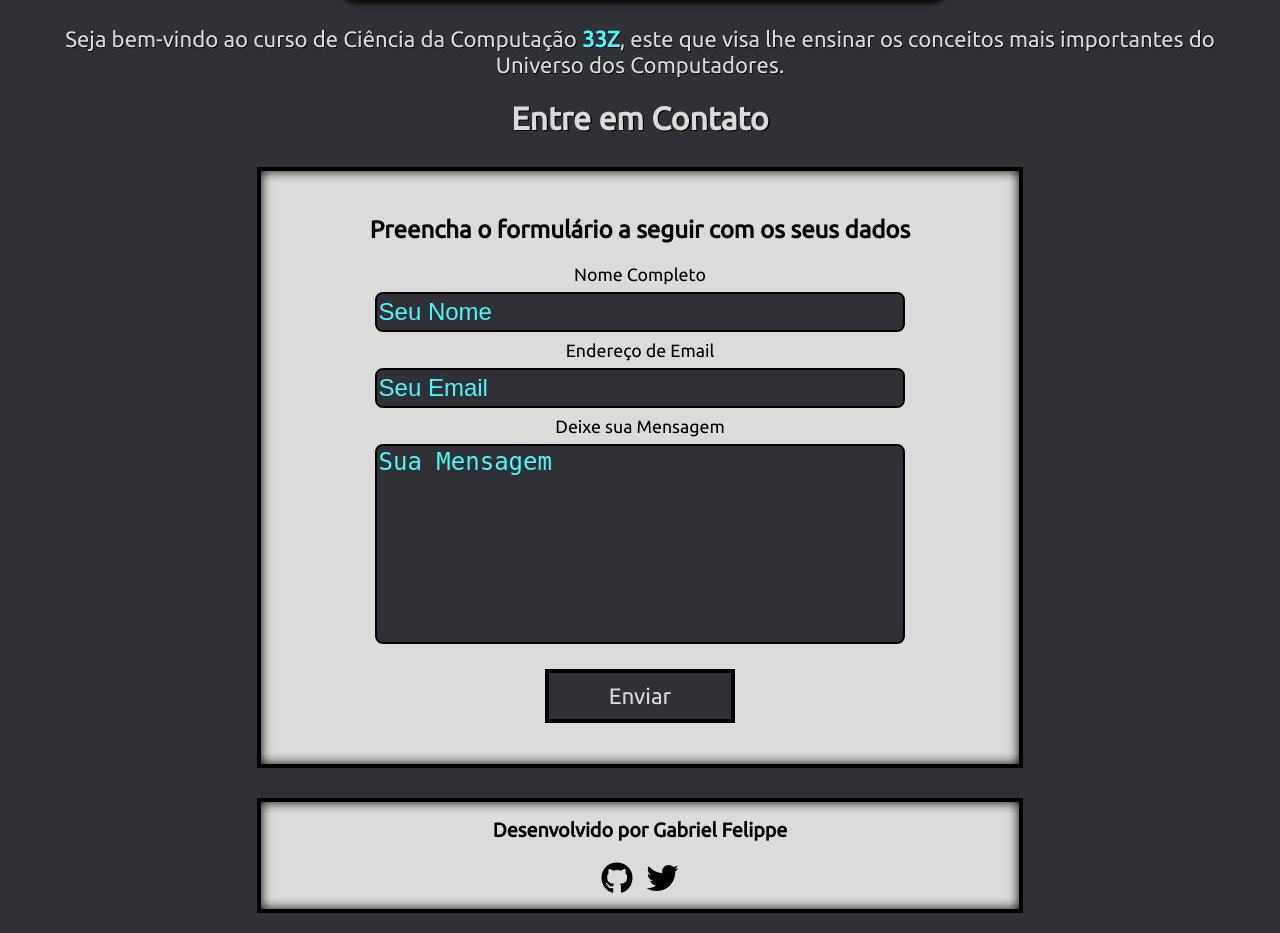
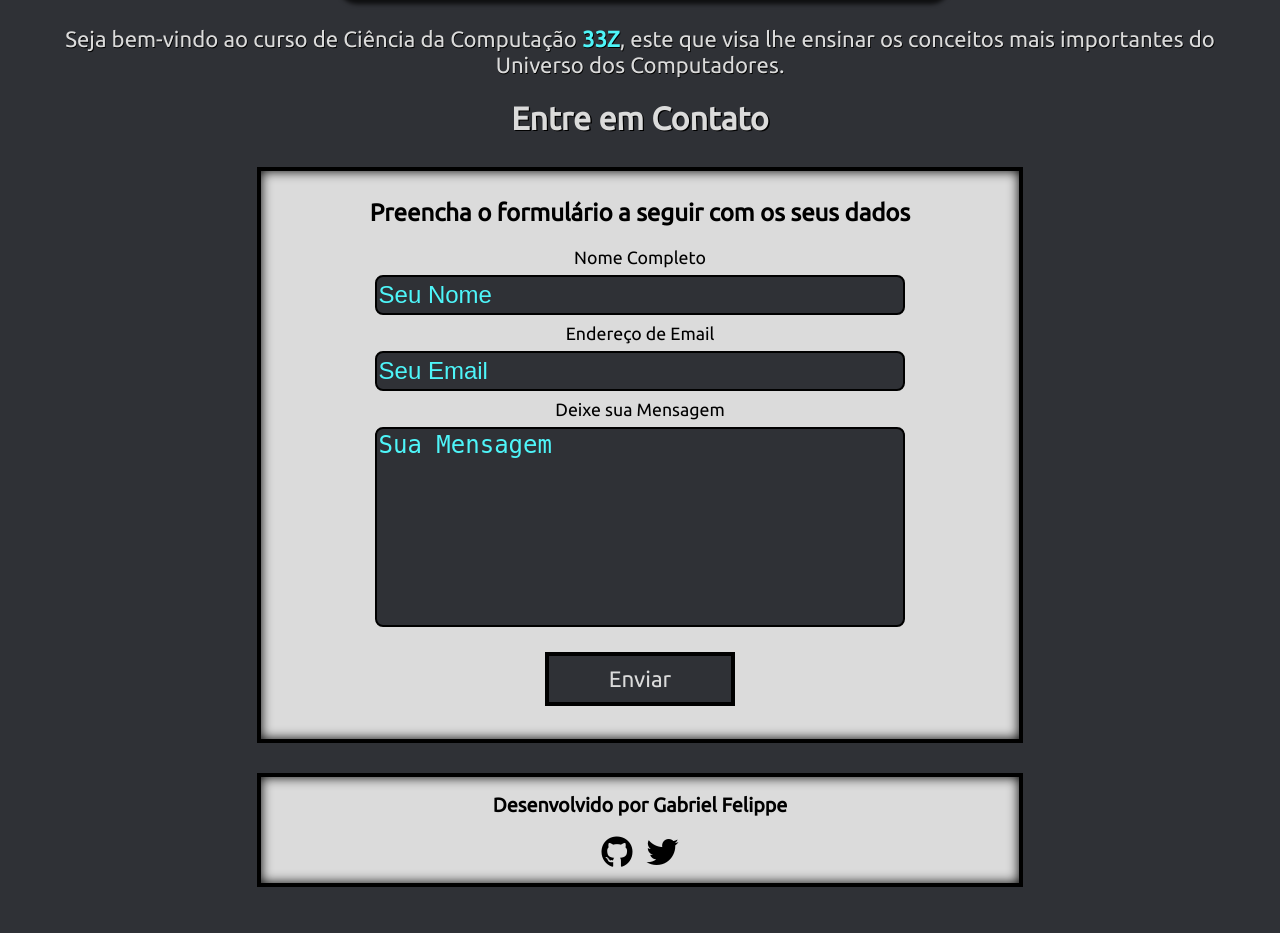
Before and after one commit to the-akira/cc33z-webiste, a Django app: page /contato/ in a window 1280 px wide. Shown: the part 584-1517 px from the top of the page. After the commit the page ends 1471 px from the top, so only its background shows below. Run offline with Django 3.2, Linux system fonts and the light colour scheme; some libraries are stand-ins or nearby versions.

Commit message:
Melhorias na UI

```diff
--- a/cursos/static/css/styles.css
+++ b/cursos/static/css/styles.css
@@ -272,6 +272,10 @@
   color: #4EF5F9 !important;
 }
 
+.contato-form {
+  margin-bottom: 8px;
+}
+
 .contato-form > div > input {
   display: block;
   margin: 0 auto;
@@ -343,6 +347,7 @@
   font-family: 'Ubuntu', sans-serif;
   padding-right: 30px;
   padding-left: 30px;
+  margin-top: 2.5px;
 }
 
 span {
```
